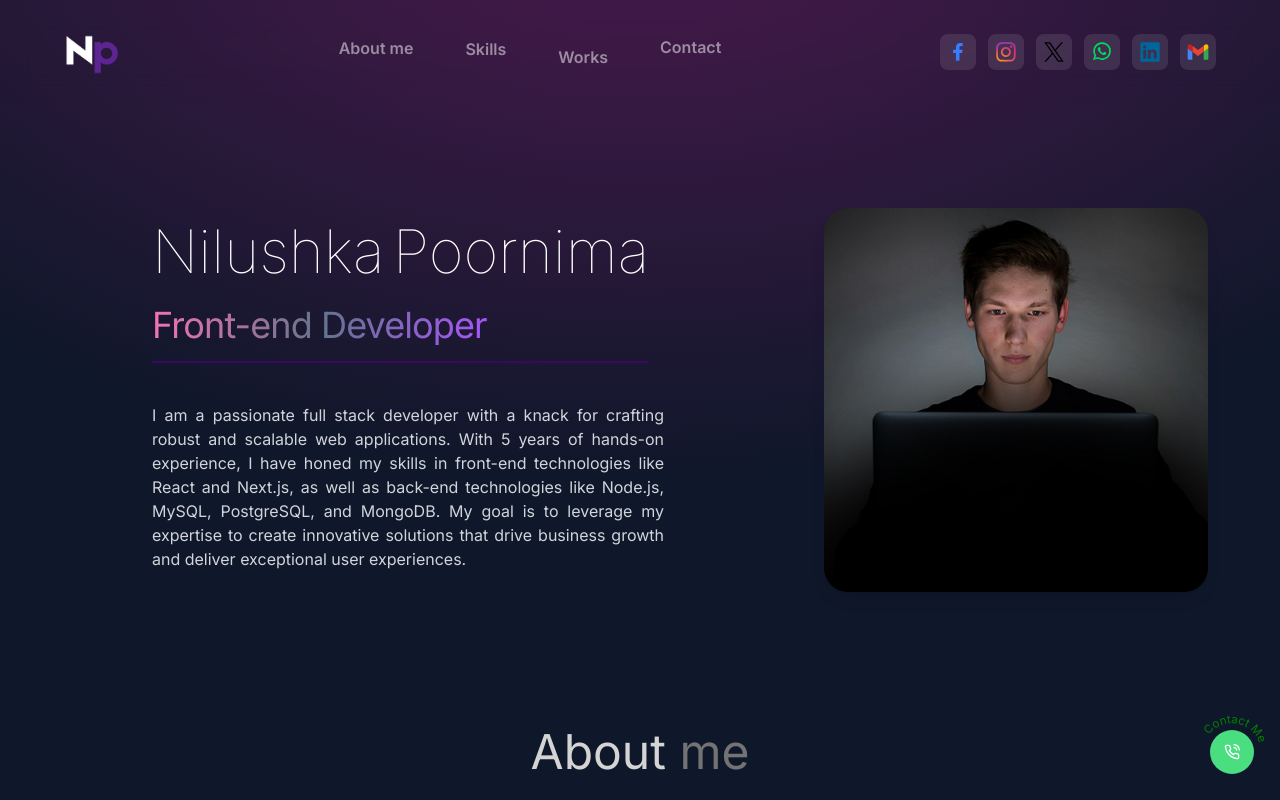
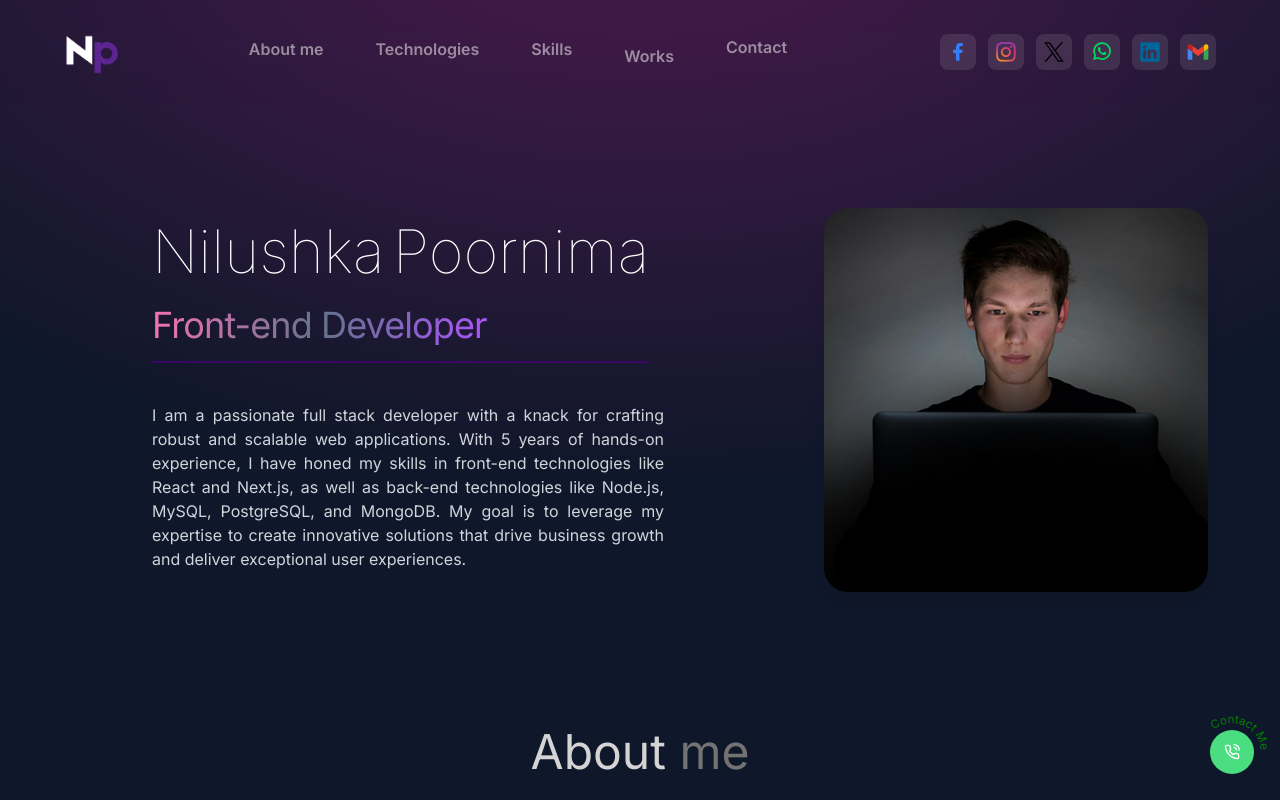
Before and after one commit to Nilushka-Poornima/Portfolio, a React (Create React App) app: page / in a window 1280 px wide. Shown: the top 800 px of the page. Built offline with nearby package versions, Linux system fonts and the light colour scheme.

Commit message:
all done design

```diff
--- a/package.json
+++ b/package.json
@@ -8,14 +8,16 @@
     "@testing-library/jest-dom": "^5.17.0",
     "@testing-library/react": "^13.4.0",
     "@testing-library/user-event": "^13.5.0",
+    "emailjs-com": "^3.2.0",
     "framer-motion": "^11.13.1",
     "motion": "^11.13.3",
     "react": "^18.3.1",
     "react-dom": "^18.3.1",
     "react-hook-form": "^7.53.2",
     "react-icons": "^5.4.0",
-    "react-router-dom": "^7.0.1",
+    "react-router-dom": "^7.0.2",
     "react-scripts": "5.0.1",
+    "react-scroll": "^1.9.0",
     "styled-components": "^6.1.13",
     "web-vitals": "^2.1.4",
     "yup": "^1.4.0"
--- a/src/App.jsx
+++ b/src/App.jsx
@@ -4,14 +4,14 @@ import ContactButton from "./components/ContactButton";
 import Skills from "./components/Skills";
 import Home from "./components/Home";
 import Navbar from "./components/Navbar";
-import Projects from "./components/Projects";
+import Works from "./components/Works";
 import Technologies from "./components/Technologies";
 
 const App = () => {
   return (
     <div className="overflow-hidden text-neutral-300 antialiased selection:bg-white/20 selection:text-cyan-50zz">
       {/* Background */}
-      <div className="fixed top-0 -z-10 h-full w-full">
+      <div className="fixed top-0 -z-50 h-full w-full">
         <div className="absolute top-0 z-[-2] h-screen w-full bg-slate-900 bg-[radial-gradient(ellipse_80%_80%_at_50%_-20%,rgba(176,31,138,0.41),rgba(255,255,255,0))]"></div>
       </div>
 
@@ -22,7 +22,7 @@ const App = () => {
         <About />
         <Technologies />
         <Skills />
-        <Projects />
+        <Works />
         <Contact />
         <ContactButton />
       </div>
--- a/src/components/About.jsx
+++ b/src/components/About.jsx
@@ -6,12 +6,13 @@ import { motion } from "motion/react"
 
 const About = () => {
   return (
+    <section id='About' className="">
     <div className="border-b border-neutral-900 pb-4 ">
       <motion.h1
       whileInView={{opacity:1, y:0}}
       initial={{opacity:0, y:100}}
-      transition={{duration:1}}
-        className="mt-24 lg:mb-28 p-10  text-center text-5xl">About
+      transition={{ duration: 1, ease: "easeInOut" }}
+        className="mt-24 lg:mb-16 p-10  text-center text-5xl">About
         <span className="text-neutral-500"> me</span>
       </motion.h1>
       <div className="flex flex-wrap sm:flex-wrap-reverse ">
@@ -20,7 +21,7 @@ const About = () => {
             <motion.img
               whileInView={{opacity:1, x:0}}
               initial={{opacity:0, x:-100}}
-              transition={{duration:1}}
+              transition={{ duration: 1, ease: "easeInOut" }}
               src={aboutImg} alt="about" className="w-56 h-56 lg:min-w-96 lg:h-96 rounded-3xl object-cover shadow-lg" />
           </div>
         </div>
@@ -29,7 +30,7 @@ const About = () => {
             <motion.p
             whileInView={{opacity:1, x:0}}
             initial={{opacity:0, x:100}}
-            transition={{duration:1}}
+            transition={{ duration: 1, ease: "easeInOut" }}
             className="py-2 mt-8 text-sm lg:text-base  text-gray-300 max-w-sm lg:max-w-lg text-justify border-b-2 border-purple-950 m-3">
               {ABOUT_TEXT}
             </motion.p>
@@ -37,6 +38,7 @@ const About = () => {
         </div>
       </div>
     </div>
+    </section>
   )
 }
 
--- a/src/components/Contact.jsx
+++ b/src/components/Contact.jsx
@@ -1,17 +1,89 @@
-import React from 'react'
-import { CONTACT } from '../constants'
+import React, { useRef } from 'react';
+import { motion } from "framer-motion"
+import emailjs from 'emailjs-com';
+import { CONTACT } from '../constants';
 
 const Contact = () => {
+  const formRef = useRef();
+
+  const sendEmail = (e) => {
+    e.preventDefault();
+
+    emailjs
+      .sendForm(
+        'service_lpbxnvk', // Replace with your Email.js service ID
+        'template_r5ojxl7', // Replace with your Email.js template ID
+        formRef.current,
+        'H_E1zqUt0b52Y-RI4' // Replace with your Email.js user ID
+      )
+      .then(
+        (result) => {
+          alert('Message sent successfully!');
+        },
+        (error) => {
+          alert('Failed to send message. Please try again later.');
+        }
+      );
+    e.target.reset();
+  };
+
   return (
-    <div className="border-b border-neutral-900 pb-20">
-        <h1 className="my-10 text-center text-4xl">Get in Touch</h1>
-        <div className="text-center tracking-tighter">
-            <p className="my-4">{CONTACT.address}</p>
-            <p className="my-4">{CONTACT.phoneNo}</p>
-            <a href="#" className="">{CONTACT.email}</a>
-        </div>
-    </div>
-  )
-}
+    <section id='Contact'>
+      <div className="border-b border-neutral-900">
+        <motion.h1
+        whileInView={{ opacity: 1, y: 0 }}
+        initial={{ opacity: 0, y: 50 }}
+        transition={{ duration: 1, ease: "easeInOut" }}
+        className="my-10 text-center text-4xl">Get in Touch</motion.h1>
+        <motion.div
+        whileInView={{ opacity: 1, x: 0 }}
+        initial={{ opacity: 0, x: -100 }}
+        transition={{ duration: 1, ease: "easeInOut" }}
+        className="text-center tracking-tighter">
+          <p className="my-4">{CONTACT.address}</p>
+          <p className="my-4">{CONTACT.phoneNo}</p>
+          <a href="#" className="text-purple-300 underline">{CONTACT.email}</a>
+        </motion.div>
 
-export default Contact
+      <motion.div
+      whileInView={{ opacity: 1, x: 0 }}
+      initial={{ opacity: 0, x: 100 }}
+      transition={{ duration: 1, ease: "easeInOut" }}
+      className="bg-slate-800 bg-[radial-gradient(ellipse_80%_80%_at_50%_-20%,rgba(176,31,138,0.41),rgba(255,255,255,0))] text-white py-5 lg:py-10 px-5 rounded-md mt-10 mx-auto max-w-md md:max-w-lg">
+        <h2 className="text-2xl text-center mb-6">Contact Email</h2>
+        <form ref={formRef} onSubmit={sendEmail} className="flex flex-col gap-4">
+          <input
+            type="text"
+            name="user_name"
+            placeholder="Your Name"
+            required
+            className="p-3 rounded-md bg-transparent border border-white/20 placeholder-purple-300 text-white text-sm focus:outline-none focus:ring-2 focus:ring-purple-500"
+          />
+          <input
+            type="email"
+            name="user_email"
+            placeholder="Your Email"
+            required
+            className="p-3 rounded-md bg-transparent border border-white/20 placeholder-purple-300 text-white text-sm focus:outline-none focus:ring-2 focus:ring-purple-500"
+          />
+          <input
+            name="message"
+            rows="5"
+            placeholder="Your Message"
+            required
+            className="p-3 rounded-md bg-transparent border border-white/20 placeholder-purple-300 text-white text-sm focus:outline-none focus:ring-2 focus:ring-purple-500"
+          ></input>
+          <button
+            type="submit"
+            className="p-3 rounded-md bg-transparent border border-white/20 hover:bg-purple-900 transition text-white text-sm font-semibold"
+          >
+            Send Message
+          </button>
+        </form>
+      </motion.div>
+      </div>
+    </section>
+  );
+};
+
+export default Contact;
--- a/src/components/Home.jsx
+++ b/src/components/Home.jsx
@@ -14,6 +14,7 @@ const animation = (delay) => ({
 
 const Home = () => {
   return (
+    <section id="Home" className="">
     <div className="mx-2 sm:flex sm:flex-col sm:items-center lg:flex lg:flex-row lg:items-center  md:gap-3 pt-48 -z-50 ">
       <div className="flex flex-col lg:items-start  lg:text-left lg:flex-grow  ">
         <div className="flex flex-col items-center text-justify lg:flex lg:flex-col lg:items-start xl:ml-36 x w-full">
@@ -73,13 +74,14 @@ const Home = () => {
         <motion.img
           initial={{x:100, opacity:0}}
           animate={{x:0, opacity:1}}
-          transition={{duration:1, delay:0.5}}
+          transition={{duration:1, delay:0.5, ease:"easeInOut"}}
           src={profilePic}
           alt="Profile"
           className="w-56 h-56 mt-4 lg:min-w-96 lg:h-96 rounded-3xl object-cover shadow-lg"
         />
       </div>
     </div >
+    </section>
   );
 };
 
--- a/src/components/Navbar.jsx
+++ b/src/components/Navbar.jsx
@@ -2,6 +2,8 @@ import React, { useState } from "react";
 import logo from "../assets/Np.png";
 import { SlMenu } from "react-icons/sl";
 import { motion } from "motion/react"
+
+
 
 const Navbar = () => {
   const [menuOpen, setMenuOpen] = useState(false);
@@ -28,6 +30,67 @@ const Navbar = () => {
     },
   });
 
+  const handleSmoothScrollAbout = (e, targetId) => {
+    e.preventDefault();
+    const targetElement = document.getElementById(targetId);
+    const offset = 60; // Adjust this value based on your fixed header's height
+
+    window.scrollTo({
+      top: targetElement.offsetTop - offset, // Scroll to the target element minus the offset
+      behavior: "smooth" // Smooth scroll behavior
+    });
+  };
+
+  const handleSmoothScrollSkill = (e, targetId) => {
+    e.preventDefault();
+    const targetElement = document.getElementById(targetId);
+    const offset = 100; // Adjust this value based on your fixed header's height
+
+    window.scrollTo({
+      top: targetElement.offsetTop - offset, // Scroll to the target element minus the offset
+      behavior: "smooth" // Smooth scroll behavior
+    });
+  };
+
+  const handleSmoothScrollWorks = (e, targetId) => {
+    e.preventDefault();
+    const targetElement = document.getElementById(targetId);
+    const offset = 95; // Adjust this value based on your fixed header's height
+
+    window.scrollTo({
+      top: targetElement.offsetTop - offset, // Scroll to the target element minus the offset
+      behavior: "smooth" // Smooth scroll behavior
+    });
+  };
+
+  const handleSmoothScrollContact = (e, targetId) => {
+    e.preventDefault();
+    const targetElement = document.getElementById(targetId);
+    const offset = 97; // Adjust this value based on your fixed header's height
+
+    window.scrollTo({
+      top: targetElement.offsetTop - offset, // Scroll to the target element minus the offset
+      behavior: "smooth" // Smooth scroll behavior
+    });
+  };
+
+  const handleSmoothScrollTech = (e, targetId) => {
+    e.preventDefault();
+    const targetElement = document.getElementById(targetId);
+    const offset = 110; // Adjust this value based on your fixed header's height
+
+    window.scrollTo({
+      top: targetElement.offsetTop - offset, // Scroll to the target element minus the offset
+      behavior: "smooth" // Smooth scroll behavior
+    });
+  };
+
+  const handleNavItemClick = () => {
+    setTimeout(() => {
+      setMenuOpen(false);
+    }, 300);
+  };
+
   return (
     <motion.div
       variants={animation(0)}
@@ -44,19 +107,24 @@ const Navbar = () => {
               <SlMenu />
             </button>
           </div>
-          <a href="#">
+          <a href="/">
             <img className="w-14  " src={logo} alt="logo" />
           </a>
         </div>
         {/* Navigation Links */}
-        <div
-          className={`absolute top-20  z-50 left-1/2 transform -translate-x-1/2 w-4/5  h-auto rounded-md py-4 px-6 transition-all duration-300
-                        ${menuOpen ? "flex flex-col items-center backdrop-blur-3xl bg-white/20" : "hidden"}
+        <motion.div
+          whileInView={{ opacity: 1, x:-12 }}
+          initial={{ opacity: 0, x: -100 }}
+          transition={{ duration: 1, ease: "easeInOut" }}
+          className={`absolute top-0  z-50 w-full lg:h-auto h-screen transition-all duration-300
+                        ${menuOpen ? "flex flex-col items-center justify-center backdrop-blur-3xl bg-black/90" : "hidden"}
                       lg:translate-x-0 lg:translate-y-0 lg:static lg:flex lg:w-auto lg:shadow-none lg:rounded-none lg:py-0 lg:px-0 lg:backdrop-blur-none lg:bg-transparent gap-5`}
         >
 
 
+          <a href="#About" onClick={(e) => handleSmoothScrollAbout(e, 'About')} >
             <motion.div
+              onClick={handleNavItemClick}
               whileHover={{ scale: 1.05 }}
               variants={menuVariants(2)}
               initial="initial"
@@ -69,7 +137,26 @@ const Navbar = () => {
                 className="absolute bottom-0 left-0 w-full h-[2px] bg-purple-400 group-hover:scale-x-100 scale-x-0 transition-transform duration-300 origin-left"
               ></span>
             </motion.div>
+          </a>
+          <a href="#Technologies" onClick={(e) => handleSmoothScrollTech(e, 'Technologies')} >
             <motion.div
+              onClick={handleNavItemClick}
+              whileHover={{ scale: 1.05 }}
+              variants={menuVariants(2)}
+              initial="initial"
+              animate="animate"
+              className="lg:mb-0 relative group transition-all duration-300 hover:bg-white/20 rounded px-4 py-2">
+              <span className="text-white hover:bg group-hover:text-purple-400 group-hover:opacity-100 opacity-50 font-semibold transition-colors duration-300">
+                Technologies
+              </span>
+              <span
+                className="absolute bottom-0 left-0 w-full h-[2px] bg-purple-400 group-hover:scale-x-100 scale-x-0 transition-transform duration-300 origin-left"
+              ></span>
+            </motion.div>
+          </a>
+          <a href="#Skills" onClick={(e) => handleSmoothScrollSkill(e, 'Skills')}>
+            <motion.div
+              onClick={handleNavItemClick}
               whileHover={{ scale: 1.05 }}
               variants={menuVariants(5)}
               initial="initial"
@@ -82,7 +169,10 @@ const Navbar = () => {
                 className="absolute bottom-0 left-0 w-full h-[2px] bg-purple-400 group-hover:scale-x-100 scale-x-0 transition-transform duration-300 origin-left"
               ></span>
             </motion.div>
+          </a>
+          <a href="#Works" onClick={(e) => handleSmoothScrollWorks(e, 'Works')}>
             <motion.div
+              onClick={handleNavItemClick}
               whileHover={{ scale: 1.05 }}
               variants={menuVariants(3)}
               initial="initial"
@@ -95,7 +185,10 @@ const Navbar = () => {
                 className="absolute bottom-0 left-0 w-full h-[2px] bg-purple-400 group-hover:scale-x-100 scale-x-0 transition-transform duration-300 origin-left"
               ></span>
             </motion.div>
+          </a>
+          <a href="#Contact" onClick={(e) => handleSmoothScrollContact(e, 'Contact')}>
             <motion.div
+              onClick={handleNavItemClick}
               whileHover={{ scale: 1.05 }}
               variants={menuVariants(6)}
               initial="initial"
@@ -108,7 +201,8 @@ const Navbar = () => {
                 className="absolute bottom-0 left-0 w-full h-[2px] bg-purple-400 group-hover:scale-x-100 scale-x-0 transition-transform duration-300 origin-left"
               ></span>
             </motion.div>
-        </div>
+          </a>
+        </motion.div>
 
         {/* Social Media Icons */}
         <div className="">
--- a/src/components/Skills.jsx
+++ b/src/components/Skills.jsx
@@ -5,11 +5,12 @@ import { motion } from "framer-motion"
 
 const Experience = () => {
     return (
+        <section id='Skills'>
         <div className="border-b border-neutral-900 pb-4">
             <motion.h1
             whileInView={{ opacity: 1, y: 0 }}
             initial={{ opacity: 0, y: 100 }}
-            transition={{ duration: 1 }}
+            transition={{ duration: 1, ease: "easeInOut" }}
             className="my-20 text-center text-4xl">Skills</motion.h1>
             <div className="">
                 {EXPERIENCES.map((experience, index) => (
@@ -17,14 +18,14 @@ const Experience = () => {
                         <motion.div
                         whileInView={{ opacity: 1, x: 0 }}
                         initial={{ opacity: 0, x: 100 }}
-                        transition={{ duration: 1 }}
+                        transition={{ duration: 1, ease: "easeInOut" }}
                         className="w-full lg:w-1/4">
                             <p className="mb-2 text-sm text-neutral-400">{experience.year}</p>
                         </motion.div>
                         <motion.div
                         whileInView={{ opacity: 1, x: 0 }}
                         initial={{ opacity: 0, x: -100 }}
-                        transition={{ duration: 1 }}
+                        transition={{ duration: 1, ease: "easeInOut" }}
                         className="w-full max-w-xl lg:w-3/4">
                             <h6 className="mb-2 font-semibold">
                                 {experience.role} -{""}
@@ -43,6 +44,7 @@ const Experience = () => {
                 ))}
             </div>
         </div>
+        </section>
     )
 }
 
--- a/src/components/Technologies.jsx
+++ b/src/components/Technologies.jsx
@@ -1,5 +1,5 @@
 import React from 'react'
-import { motion, transform } from "motion/react"
+import { motion } from "motion/react"
 import { RiReactjsLine } from 'react-icons/ri'
 import { TbBrandNextjs } from 'react-icons/tb'
 import { SiMongodb } from 'react-icons/si'
@@ -22,16 +22,17 @@ const iconVariants = (duration) => ({
 
 const Technologies = () => {
     return (
+        <section id='Technologies'>
         <div className="border-b border-neutral-800 pb-24">
             <motion.h1
                 whileInView={{ opacity: 1, y: 0 }}
                 initial={{ opacity: 0, y: 100 }}
-                transition={{ duration: 1 }}
+                transition={{ duration: 1, ease: "easeInOut" }}
                 className="my-20 text-center text-4xl">Technologies</motion.h1>
             <motion.div
                 whileInView={{ opacity: 1, x: 0 }}
                 initial={{ opacity: 0, x: 100 }}
-                transition={{ duration: 1 }}
+                transition={{ duration: 1, ease: "easeInOut" }}
                 className="flex flex-wrap items-center justify-center gap-4">
                 <motion.div
                 variants={iconVariants(2.5)}
@@ -77,6 +78,7 @@ const Technologies = () => {
                 </motion.div>
             </motion.div>
         </div>
+        </section>
     )
 }
 
--- a/src/components/Projects.jsx
+++ b/src/components/Works.jsx
@@ -4,11 +4,12 @@ import { motion } from "framer-motion"
 
 const Projects = () => {
     return (
+        <section id='Works'>
         <div className="border-b border-neutral-900 pb-4">
             <motion.h1
                 whileInView={{ opacity: 1, y: 0 }}
                 initial={{ opacity: 0, y: 100 }}
-                transition={{ duration: 1 }}
+                transition={{ duration: 1, ease: "easeInOut" }}
                 className="my-20 text-center text-4xl">Works</motion.h1>
 
             <div className="">{PROJECTS.map((project, index) => (
@@ -17,7 +18,7 @@ const Projects = () => {
                         <motion.img
                             whileInView={{ opacity: 1, x: 0 }}
                             initial={{ opacity: 0, x: -100 }}
-                            transition={{ duration: 1 }}
+                            transition={{ duration: 1, ease: "easeInOut" }}
                             src={project.image}
                             alt={project.title}
                             className="mb-6 rounded"
@@ -28,7 +29,7 @@ const Projects = () => {
                     <motion.div
                     whileInView={{ opacity: 1, x: 0 }}
                     initial={{ opacity: 0, x: 100 }}
-                    transition={{ duration: 1 }}
+                    transition={{ duration: 1, ease: "easeInOut" }}
                     className="w-full max-w-xl lg:w-3/4">
                         <h6 className="mb-2 font-semibold">{project.title}</h6>
                         <p className="mb-4 text-neutral-400">{project.description}</p>
@@ -42,6 +43,7 @@ const Projects = () => {
             ))}
             </div>
         </div>
+        </section>
     )
 }
 
```
Also changed, not shown: 1 other file (tests, documents, lock files or other folders). Lines whose indentation alone changed are shown as unchanged.
